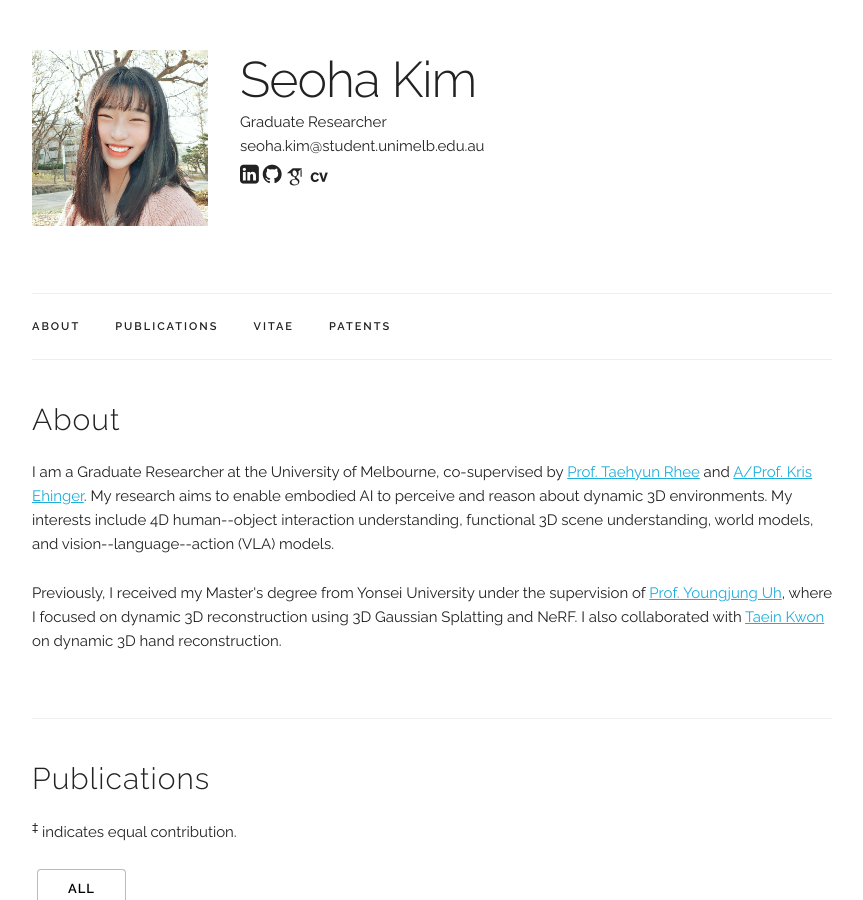
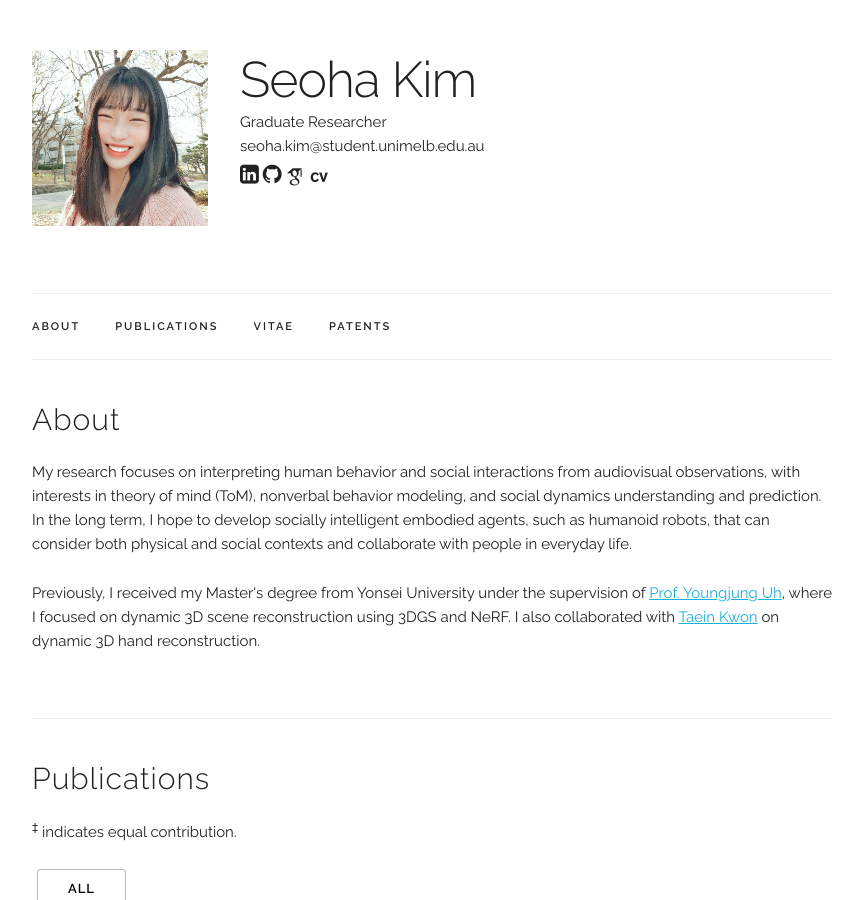
Before and after one commit to seoha-kim/seoha-kim.github.io, a Jekyll site: the page built from index.html, in a window 1280 px wide and 900 px high. Shown: the whole window, without its empty margins (208-1071 px from the left). Built offline with Jekyll 4.4.1, drawn with Linux system fonts in a browser that asks for light colours; some web fonts are replaced.

Commit message:
Update bio section with new research focus

```diff
--- a/index.html
+++ b/index.html
@@ -5,11 +5,10 @@ title: Home
 <!-- ========== BIO ========== -->
 <div class="docs-section" id="bio">
   <h4>About</h4>
-<p>I am a Graduate Researcher at the University of Melbourne, co-supervised by <a href="https://findanexpert.unimelb.edu.au/profile/1084098-taehyun-rhee">Prof. Taehyun Rhee</a> and <a href="http://www.kehinger.com/">A/Prof. Kris Ehinger</a>.
-  My research aims to enable embodied AI to perceive and reason about dynamic 3D environments. My interests include 4D human--object interaction understanding, functional 3D scene understanding, world models, and vision--language--action (VLA) models.</p>
+<p>My research focuses on interpreting human behavior and social interactions from audiovisual observations, with interests in theory of mind (ToM), nonverbal behavior modeling, and social dynamics understanding and prediction. In the long term, I hope to develop socially intelligent embodied agents, such as humanoid robots, that can consider both physical and social contexts and collaborate with people in everyday life.</p>
 
 <p>Previously, I received my Master's degree from Yonsei University under the supervision of <a href="https://vilab.yonsei.ac.kr/members/professor">Prof. Youngjung Uh</a>,
-  where I focused on dynamic 3D reconstruction using 3D Gaussian Splatting and NeRF.
+  where I focused on dynamic 3D scene reconstruction using 3DGS and NeRF.
 I also collaborated with <a href="https://taeinkwon.com/">Taein Kwon</a> on dynamic 3D hand reconstruction.</div>
 
 <!-- ========== PUBLICATIONS ========== -->
```
